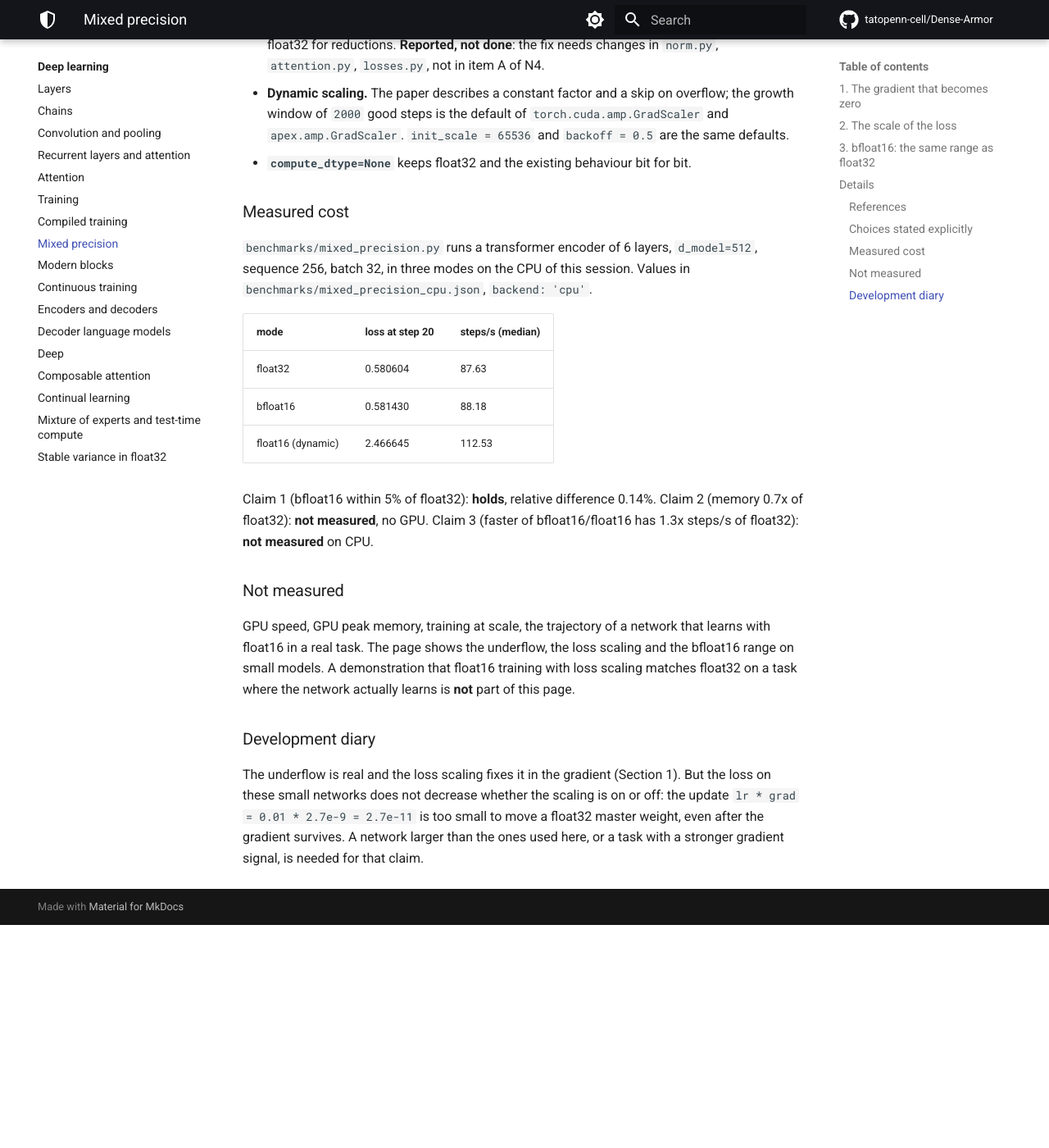
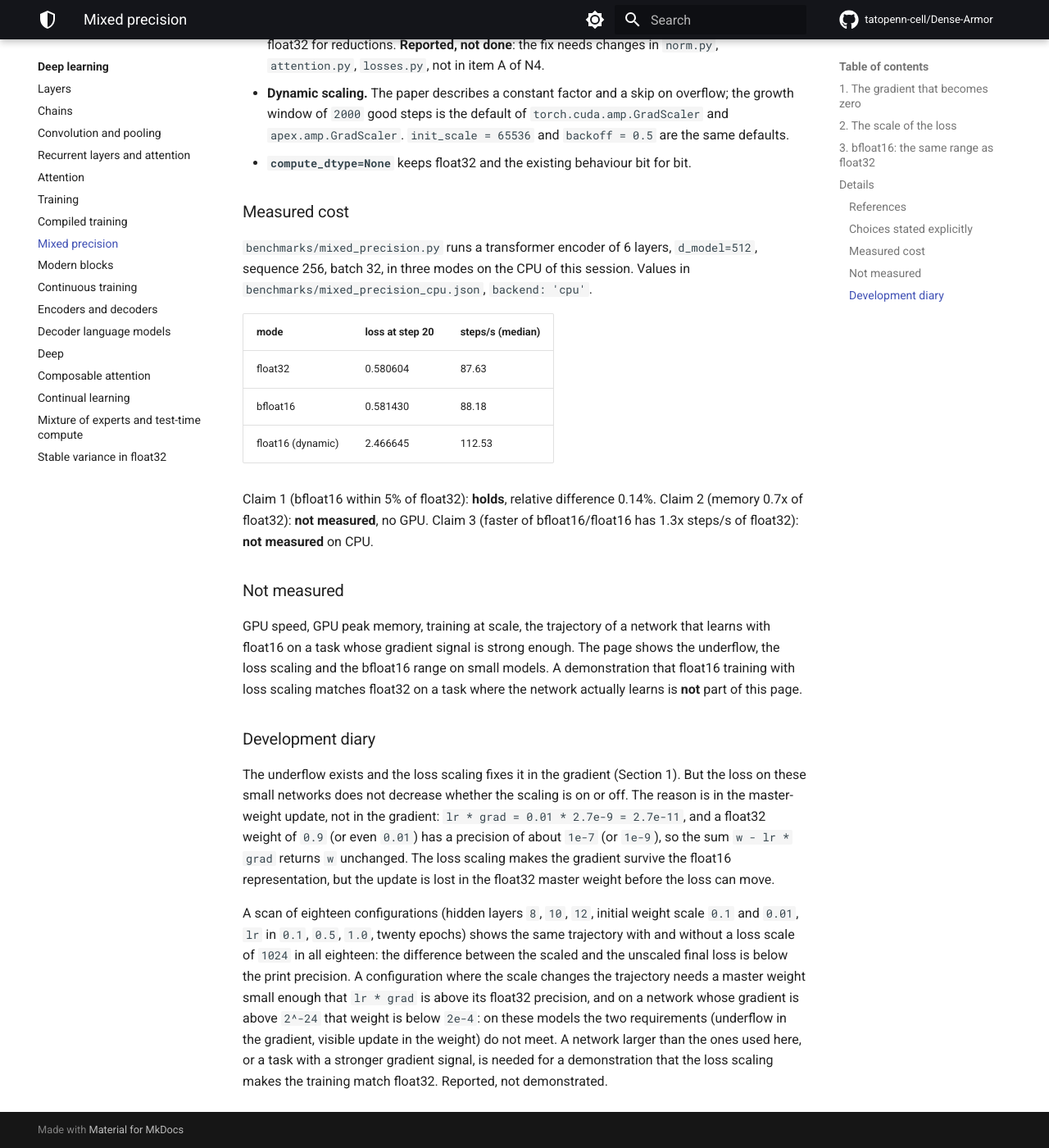
Before and after one commit to tatopenn-cell/Dense-Armor, an MkDocs documentation site: the page built from docs/neural/mixed_precision.md, in a window 1280 px wide and 1400 px high, scrolled down 3203 px. Shown: the whole window at 82% size. Built offline with MkDocs 1.6.1 and Material for MkDocs 9.7.7, drawn with Linux system fonts in a browser that asks for light colours; comment, search, counter and statistics services are not loaded; before the commit the page ends 4331 px from its top, so only the background shows below that.

Commit message:
N4 review: 7 coverage tests, 'real' removed, development diary states the loss-scaling limit

```diff
--- a/docs/neural/mixed_precision.md
+++ b/docs/neural/mixed_precision.md
@@ -180,16 +180,33 @@ measured** on CPU.
 ### Not measured
 
 GPU speed, GPU peak memory, training at scale, the trajectory of a network
-that learns with float16 in a real task. The page shows the underflow, the
+that learns with float16 on a task whose gradient signal is strong enough. The page shows the underflow, the
 loss scaling and the bfloat16 range on small models. A demonstration that
 float16 training with loss scaling matches float32 on a task where the
 network actually learns is **not** part of this page.
 
 ### Development diary
 
-The underflow is real and the loss scaling fixes it in the gradient
+The underflow exists and the loss scaling fixes it in the gradient
 (Section 1). But the loss on these small networks does not decrease
-whether the scaling is on or off: the update `lr * grad = 0.01 * 2.7e-9
-= 2.7e-11` is too small to move a float32 master weight, even after the
-gradient survives. A network larger than the ones used here, or a task
-with a stronger gradient signal, is needed for that claim.
+whether the scaling is on or off. The reason is in the master-weight
+update, not in the gradient: `lr * grad = 0.01 * 2.7e-9 = 2.7e-11`, and
+a float32 weight of `0.9` (or even `0.01`) has a precision of about
+`1e-7` (or `1e-9`), so the sum `w - lr * grad` returns `w` unchanged.
+The loss scaling makes the gradient survive the float16 representation,
+but the update is lost in the float32 master weight before the loss can
+move.
+
+A scan of eighteen configurations (hidden layers `8`, `10`, `12`, initial
+weight scale `0.1` and `0.01`, `lr` in `0.1`, `0.5`, `1.0`, twenty
+epochs) shows the same trajectory with and without a loss scale of
+`1024` in all eighteen: the difference between the scaled and the
+unscaled final loss is below the print precision. A configuration where
+the scale changes the trajectory needs a master weight small enough that
+`lr * grad` is above its float32 precision, and on a network whose
+gradient is above `2^-24` that weight is below `2e-4`: on these models
+the two requirements (underflow in the gradient, visible update in the
+weight) do not meet. A network larger than the ones used here, or a task
+with a stronger gradient signal, is needed for a demonstration that the
+loss scaling makes the training match float32. Reported, not
+demonstrated.
```
Also changed, not shown: 1 other file.
